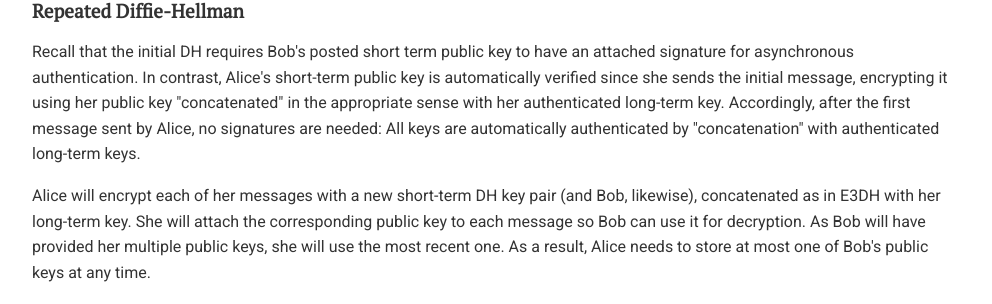
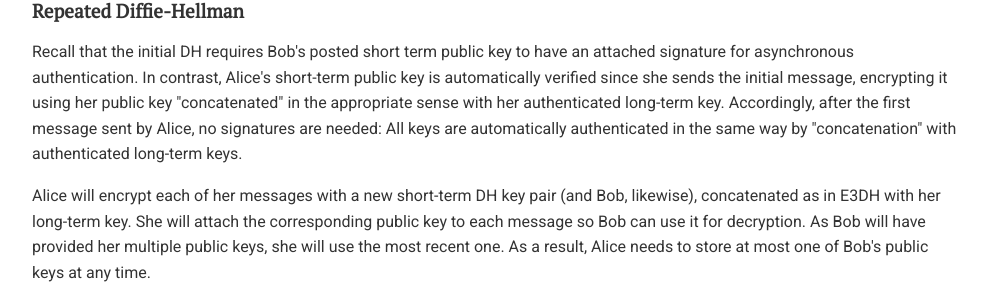
Before and after one commit to chatscrypt/chatscrypt.github.io, a Jekyll site: the page built from _posts/2020-01-21-the-chatscrypt-architecture-part-ii-repeated-diffie-hellman.html, in a window 1280 px wide. Shown: the part 649-953 px from the top of the page, without its empty margins (143-1135 px from the left). Built offline with Jekyll 4.4.1, drawn with Linux system fonts in a browser that asks for light colours; comment, search, counter and statistics services are not loaded.

Commit message:
Update 2020-01-21-the-chatscrypt-architecture-part-ii-repeated-diffie-hellman.html

```diff
--- a/_posts/2020-01-21-the-chatscrypt-architecture-part-ii-repeated-diffie-hellman.html
+++ b/_posts/2020-01-21-the-chatscrypt-architecture-part-ii-repeated-diffie-hellman.html
@@ -23,7 +23,7 @@
 
 <h2> Repeated Diffie-Hellman </h2>
 
-Recall that the initial DH requires Bob's posted short term public key to have an attached signature for asynchronous authentication. In contrast, Alice's short-term public key is automatically verified since she sends the initial message, encrypting it using her public key "concatenated" in the appropriate sense with her authenticated long-term key. Accordingly, after the first message sent by Alice, no signatures are needed: All keys are automatically authenticated by "concatenation" with authenticated long-term keys.
+Recall that the initial DH requires Bob's posted short term public key to have an attached signature for asynchronous authentication. In contrast, Alice's short-term public key is automatically verified since she sends the initial message, encrypting it using her public key "concatenated" in the appropriate sense with her authenticated long-term key. Accordingly, after the first message sent by Alice, no signatures are needed: All keys are automatically authenticated in the same way by "concatenation" with authenticated long-term keys.
 
 <p>Alice will encrypt each of her messages with a new short-term DH key pair (and Bob, likewise), concatenated as in E3DH with her long-term key. She will attach the corresponding public key to each message so Bob can use it for decryption. As Bob will have provided her multiple public keys, she will use the most recent one. As a result, Alice needs to store at most one of Bob's public keys at any time.
 
```
